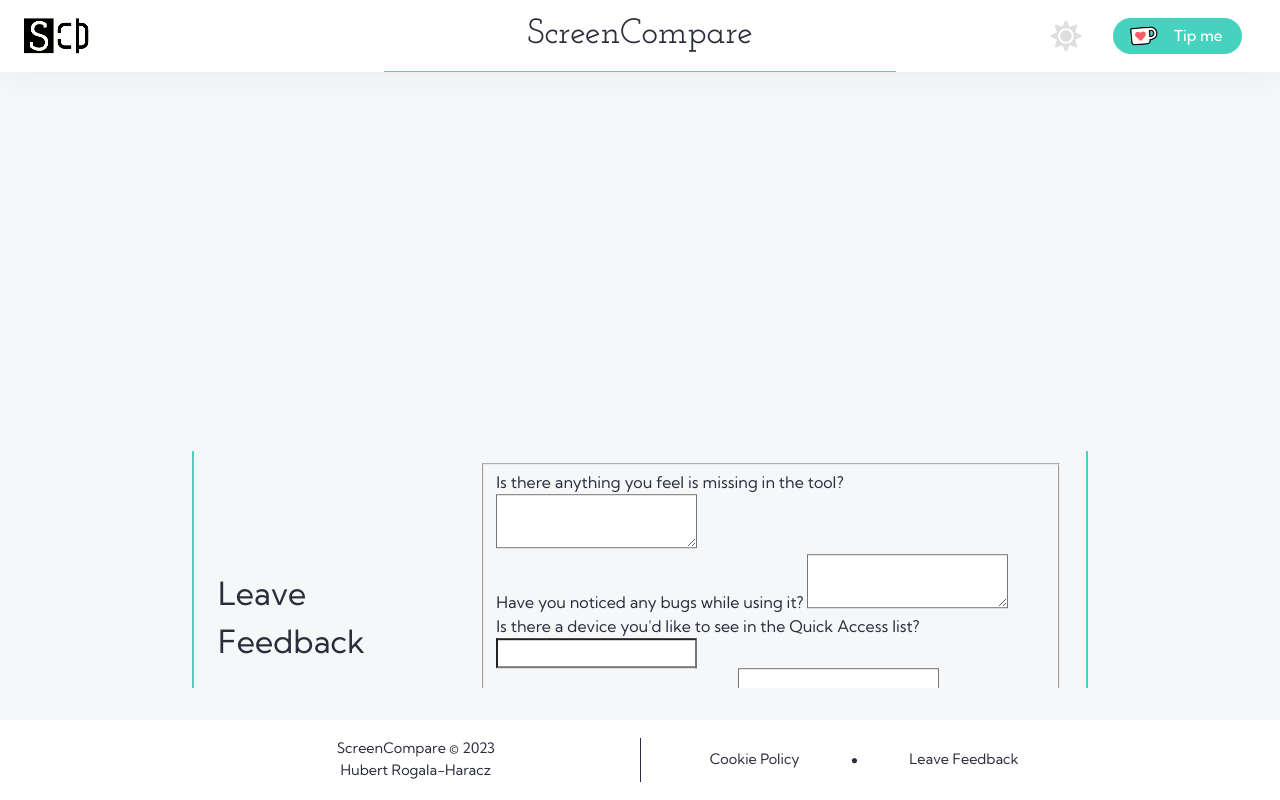
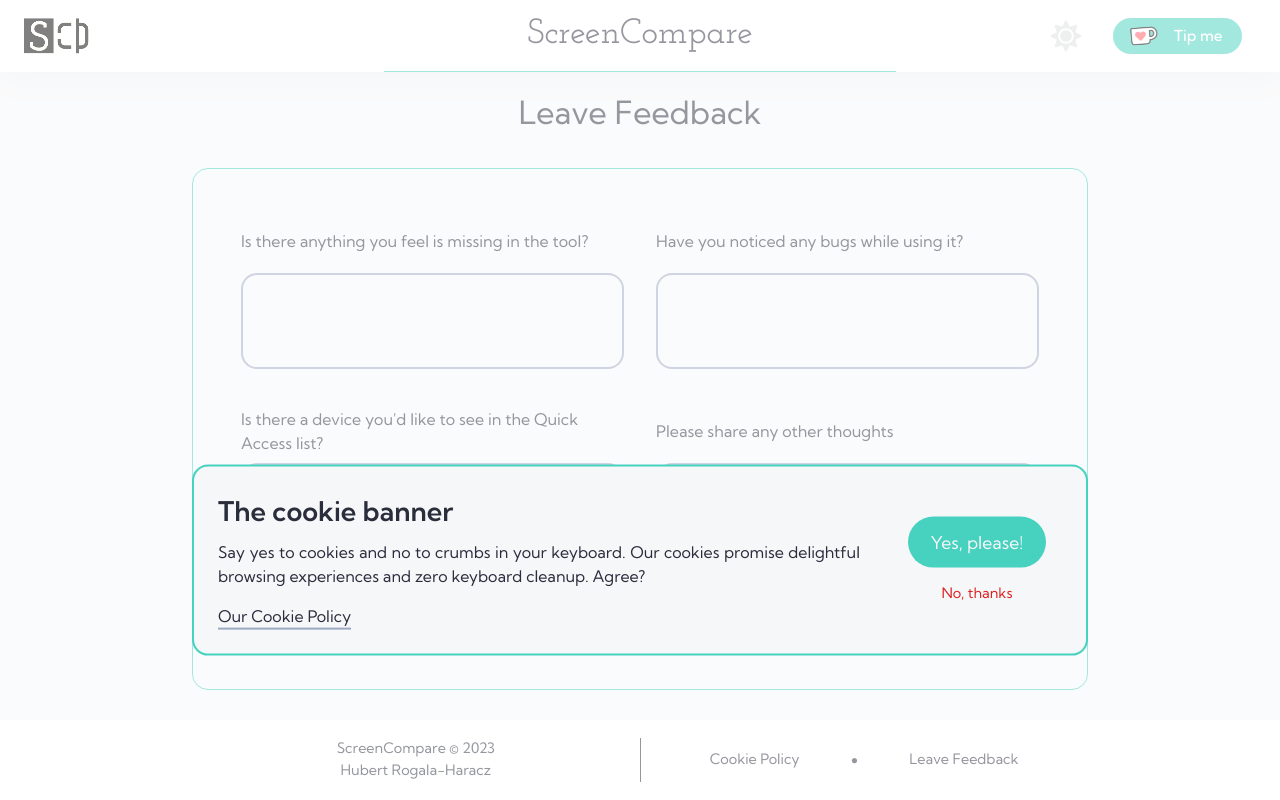
Before and after one commit to hubertrh/screen-compare-vanilla, a website built with Vite: page feedback.html in a window 1280 px wide. Built offline with nearby package versions, Linux system fonts and the light colour scheme.

Commit message:
Add feedback page basic logic

```diff
--- /dev/null
+++ b/js/feedback.js
@@ -0,0 +1,28 @@
+import CookieHandler from "./handlers/cookieHandler";
+import KofiHandler from "./handlers/kofiHandler";
+import { handleDarkModeSwitch, handleEscapeFocusOut, updateYear } from "./utils/domUtils";
+
+// DEV
+const c = console.log.bind(document);
+
+// Unfocuses header elements on escape
+const headerElements = document.querySelectorAll("header *");
+
+headerElements.forEach((el) => {
+  handleEscapeFocusOut(el);
+});
+
+// Dark mode switch
+const darkModeSwitch = document.querySelector(".switch-mode");
+
+darkModeSwitch.addEventListener("click", () => {
+  handleDarkModeSwitch();
+});
+
+window.addEventListener("load", () => {
+  const cookieHandler = new CookieHandler();
+  cookieHandler.handleCookieConsent();
+  updateYear();
+  const kofiHandler = new KofiHandler();
+  kofiHandler.appendKofi();
+});
```
Also changed, not shown: dist/index.html, feedback.min.css, 6 other files.
